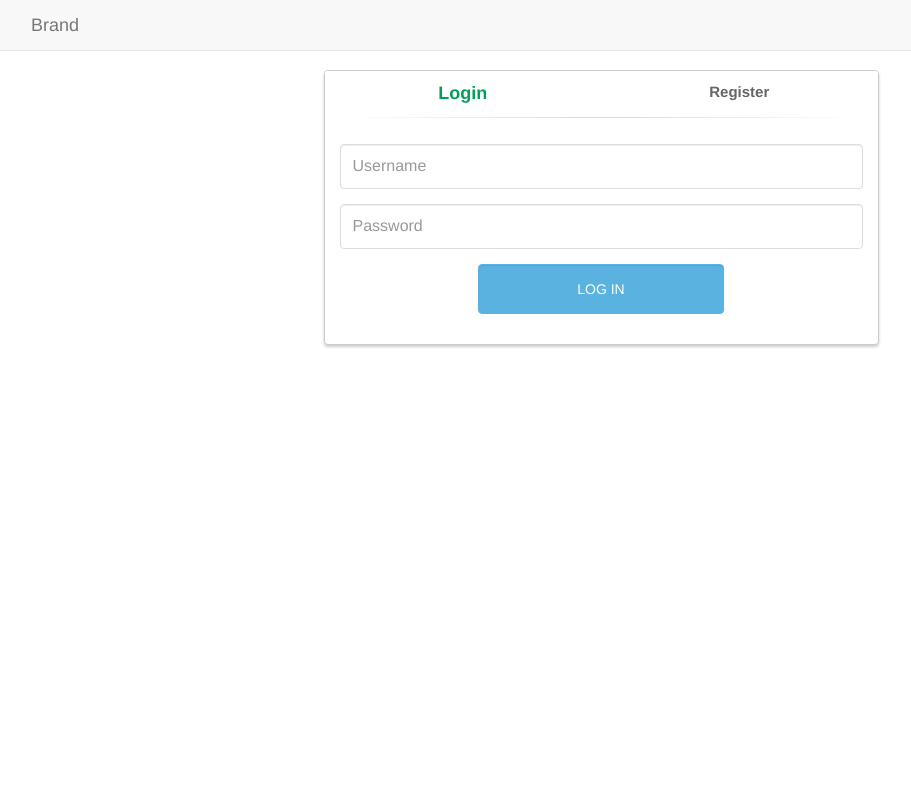
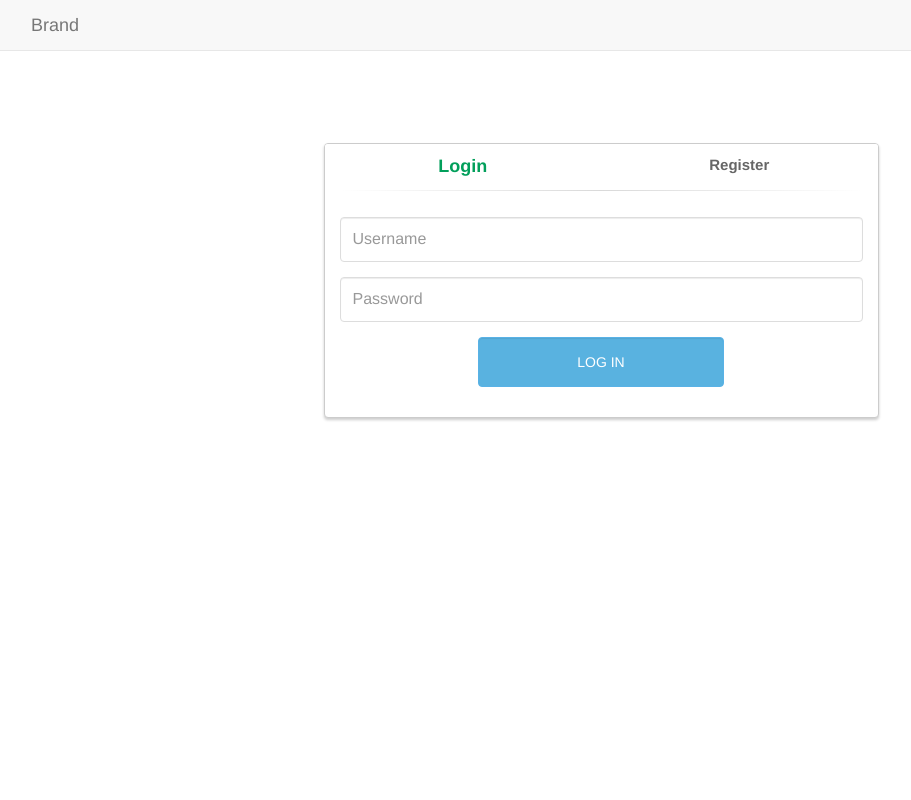
Before and after one commit to jeffm24/CS546-Final, a Node server app: page / in a window 1280 px wide. Shown: the whole page, without its empty margins (39-950 px from the left). Run offline with Node 20, Linux system fonts and the light colour scheme; some libraries are stand-ins or nearby versions.

Commit message:
Minor formatting fix with login page

```diff
--- a/static/css/styles.css
+++ b/static/css/styles.css
@@ -1,6 +1,17 @@
+html {
+    height: 100%;
+}
+
 body {
     padding-top: 70px;
+    height: 100%;
 }
+
+.panel-login-container {
+    position: relative;
+    top: 10%;
+}
+
 .panel-login {
 	border-color: #ccc;
 	-webkit-box-shadow: 0px 2px 3px 0px rgba(0,0,0,0.2);
--- a/views/pages/signInUp.ejs
+++ b/views/pages/signInUp.ejs
@@ -8,7 +8,7 @@
 <body>
     <%- include('../partials/nav', {showLinks: false}); %>
 
-    <div class="container">
+    <div class="container panel-login-container">
     	<div class="row">
 			<div class="col-md-6 col-md-offset-3">
 				<div class="panel panel-login">
```
